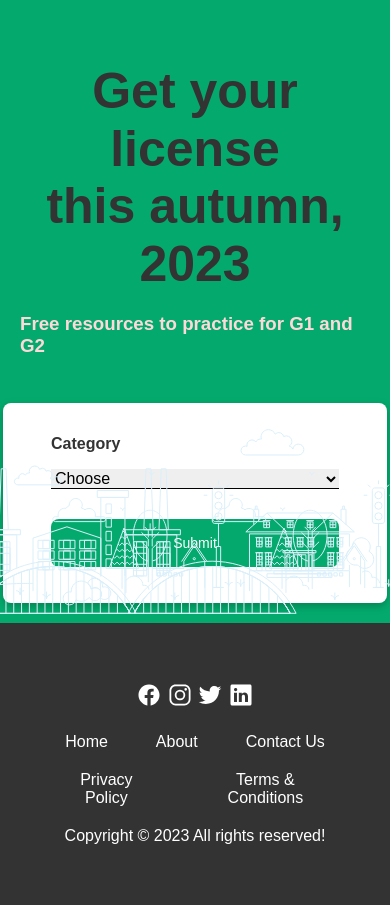
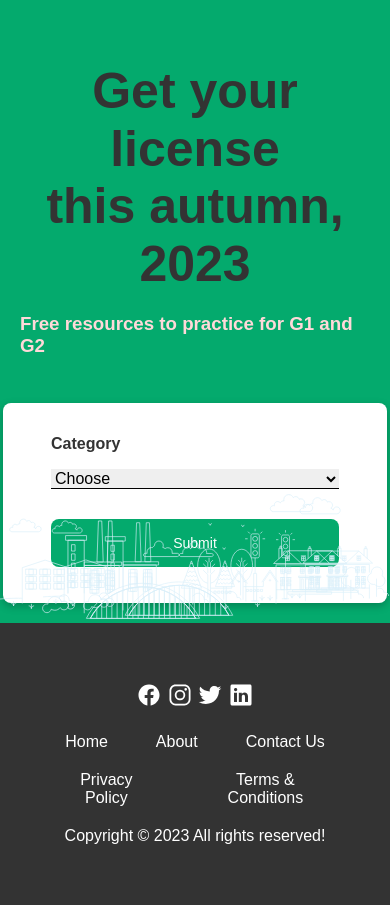
Before and after one commit to ajaystha42/drivingtest-django, a Django app: page /index in a window 390 px wide; the page is wider, and only the part inside the window is pictured. Shown: the part 92-997 px from the top of that part. Run offline with Django 4.2, Linux system fonts and the light colour scheme; the visitor is signed in with stand-in values (Sample User, id 1); data that the repository does not hold is empty; some libraries are stand-ins or nearby versions; some web fonts are replaced.

Commit message:
responsive

```diff
--- a/Quiz/static/base.css
+++ b/Quiz/static/base.css
@@ -274,11 +274,13 @@ footer h2 {
 }
 @media only screen and (max-width: 1350px) {
   .illustrator-right {
-    background-size: 540px 283px;
+    background-size: 364px 283px;
+    top: 26rem;
   }
   .illustrator-left {
-    background-size: 540px 283px;
-    right: -170px;
+    background-size: 346px 283px;
+    right: -373px;
+    top: 26rem;
   }
 }
 @media only screen and (max-width: 2350px) and (min-width: 1950px) {
```
